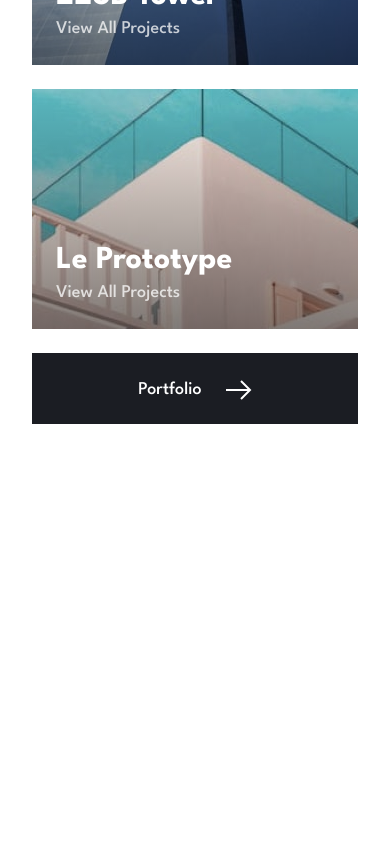
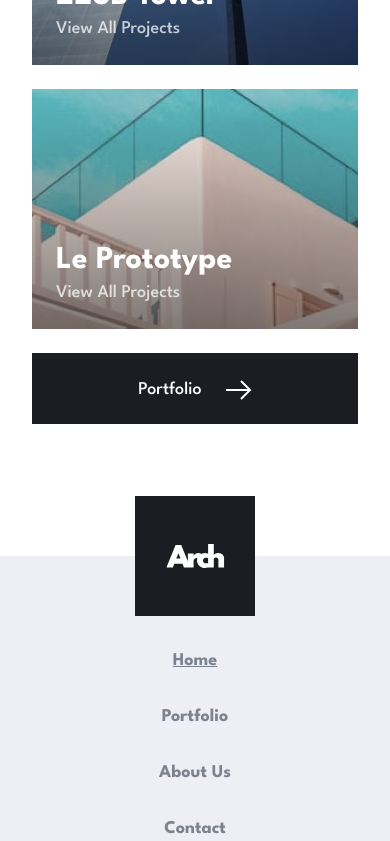
Before and after one commit to richieAiello/arch-studio-website, a React (Vite) app: page / in a window 390 px wide. Shown: the part 2584-3425 px from the top of the page. Before the commit the page ends 3140 px from the top, so only its background shows below. Built offline with nearby package versions, Linux system fonts and the light colour scheme.

Commit message:
Styles and JSX for Footer.jsx and child components on mobile.

```diff
--- a/src/components/footer/Footer.jsx
+++ b/src/components/footer/Footer.jsx
@@ -1,5 +1,20 @@
+import { ReactComponent as Logo } from '../../../public/logo.svg';
+import FooterList from './FooterList';
+
 const Footer = props => {
-  return null;
+  return (
+    <footer className="bg-silver-custom pb-12">
+      <div className="container relative  flex justify-center">
+        <div
+          className="bg-black-custom flex items-center justify-center w-[7.5rem] h-[7.5rem]
+          absolute mx-auto left-0 right-0 -top-[3.75rem] "
+        >
+          <Logo className="logo" />
+        </div>
+        <FooterList />
+      </div>
+    </footer>
+  );
 };
 
 export default Footer;
--- /dev/null
+++ b/src/components/footer/FooterItem.jsx
@@ -0,0 +1,16 @@
+import { NavLink } from 'react-router-dom';
+
+const FooterItem = props => {
+  return (
+    <li>
+      <NavLink
+        to={props.path}
+        className="font-bold text-grey-custom duration-[250ms] hover:text-black-custom focus:text-black-custom"
+      >
+        {props.children}
+      </NavLink>
+    </li>
+  );
+};
+
+export default FooterItem;
--- /dev/null
+++ b/src/components/footer/FooterList.jsx
@@ -0,0 +1,14 @@
+import FooterItem from './FooterItem';
+
+const FooterList = props => {
+  return (
+    <ul className="grid gap-y-8 pt-[5.8125rem] text-center">
+      <FooterItem path="/">Home</FooterItem>
+      <FooterItem path="portfolio">Portfolio</FooterItem>
+      <FooterItem path="about">About Us</FooterItem>
+      <FooterItem path="contact">Contact</FooterItem>
+    </ul>
+  );
+};
+
+export default FooterList;
--- a/src/components/home/aboutUs/AboutUs.jsx
+++ b/src/components/home/aboutUs/AboutUs.jsx
@@ -1,4 +1,4 @@
-import ArrowLink from '../shared/ArrowLink';
+import ArrowLink from '../../shared/ArrowLink';
 import AboutUsImage from './AboutUsImage';
 
 const AboutUs = props => {
--- a/src/main.jsx
+++ b/src/main.jsx
@@ -4,6 +4,7 @@ import App from './App';
 import './index.css';
 import './styles/nav.css';
 import './styles/home.css';
+import './styles/footer.css';
 
 const container = document.getElementById('root');
 const root = createRoot(container);
--- /dev/null
+++ b/src/styles/footer.css
@@ -0,0 +1,13 @@
+.logo {
+  transform: scale(0.6);
+}
+
+.logo path {
+  fill: #fff;
+}
+
+@media (min-width: 1440px) {
+  .logo {
+    transform: scale(1);
+  }
+}
```
